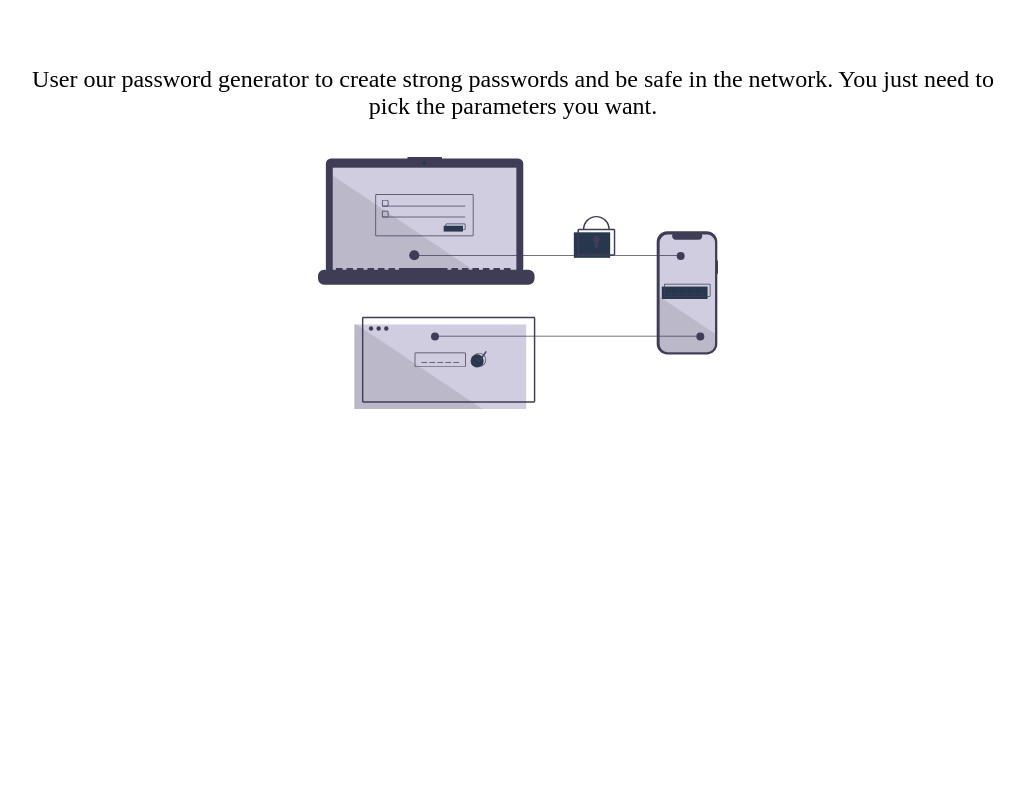
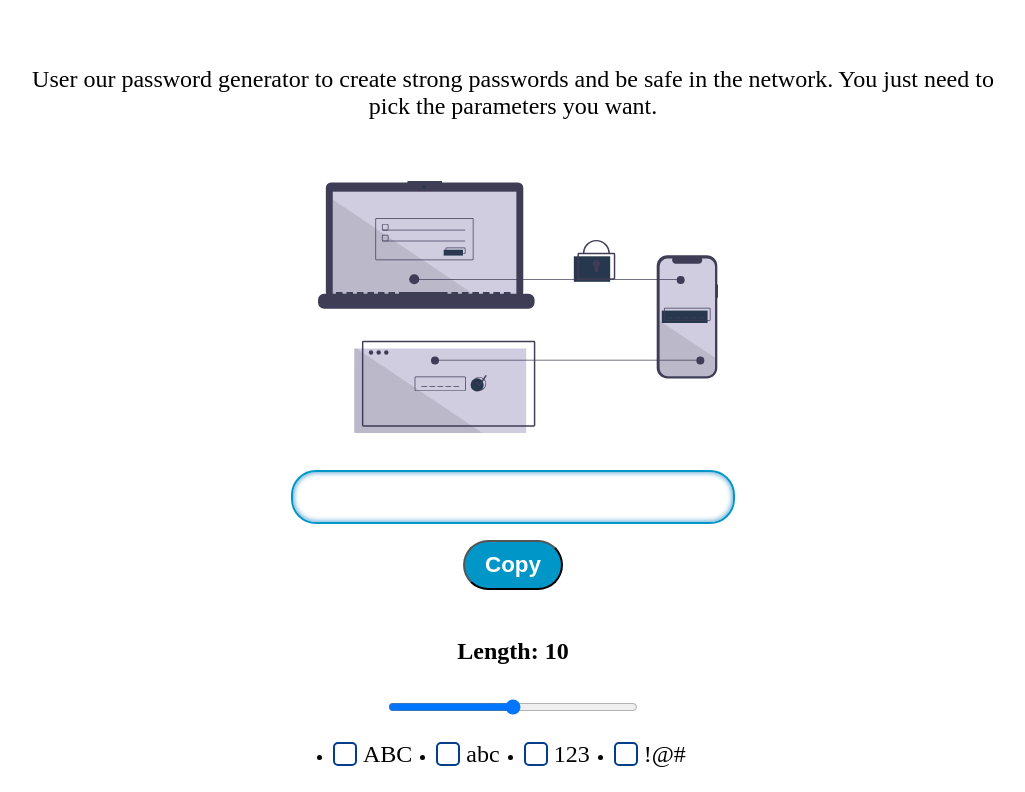
Before and after one commit to GerardoMejia1107/Unshakable-Generator, a React (Vite) app: page / in a window 1280 px wide. Shown: the part 246-1038 px from the top of the page, without its empty margins (127-1152 px from the left). Before the commit the page ends 800 px from the top, so only its background shows below. Built offline with nearby package versions, Linux system fonts and the light colour scheme; the HTML template or start-up script is replaced by a standard one.

Commit message:
🚀 Generator section and Hero design
Design of generator and hero sections, also constants directory was created to keep the objects data, for example data for li tags or buttons

```diff
--- a/src/App.jsx
+++ b/src/App.jsx
@@ -1,12 +1,14 @@
 import "./styles/App.css";
 import Heading from "./components/Heading/Heading";
 import Hero from "./components/Hero/Hero";
+import Generator from "./components/Generator/Generator";
 
 function App() {
     return (
         <>
             <Heading />
             <Hero />
+            <Generator />
         </>
     );
 }
--- /dev/null
+++ b/src/components/Button/Button.jsx
@@ -0,0 +1,10 @@
+/* eslint-disable react/prop-types */
+import "./styles.css";
+function Button({ buttonInfo, action }) {
+    return (
+        <button className="button" onClick={action}>
+            {buttonInfo.text}
+        </button>
+    );
+}
+export default Button;
--- /dev/null
+++ b/src/components/Button/styles.css
@@ -0,0 +1,14 @@
+@import url("../../styles/color-pallete.css");
+.button {
+    padding: 10px 20px;
+    margin: 1rem auto;
+    display: block;
+
+    background-color: var(--blue-green);
+    color: white;
+
+    border-radius: 25px;
+
+    font-weight: 600;
+    font-size: clamp(1rem, 6vw, 1.4rem);
+}
--- /dev/null
+++ b/src/components/Checkbox/Checkbox.jsx
@@ -0,0 +1,16 @@
+/* eslint-disable react/prop-types */
+import "./styles.css";
+function Checkbox({ elementData }) {
+    return (
+        <li>
+            <input
+                type="checkbox"
+                name={elementData.name}
+                id={elementData.name}
+            />
+            <label htmlFor={elementData.name}>{elementData.text}</label>
+        </li>
+    );
+}
+
+export default Checkbox;
--- /dev/null
+++ b/src/components/Checkbox/styles.css
@@ -0,0 +1,39 @@
+/*Input styles*/
+input[type="checkbox"] {
+    display: none;
+}
+
+input[type="checkbox"] + label {
+    position: relative;
+    padding-left: 30px;
+    cursor: pointer;
+
+    font-size: clamp(1rem, 6vw, 1.5rem);
+    font-weight: 500;
+}
+
+input[type="checkbox"] + label:before {
+    content: "";
+    position: absolute;
+    left: 0;
+    top: 50%;
+    transform: translateY(-50%);
+    border: 2px solid var(--marian-blue);
+    width: 20px;
+    height: 20px;
+    border-radius: 5px;
+}
+
+input[type="checkbox"]:checked + label::before {
+    background-color: var(--marian-blue);
+}
+
+input[type="checkbox"]:checked + label::after {
+    content: "✓";
+    position: absolute;
+    left: 3px;
+    top: 50%;
+    transform: translateY(-50%);
+    color: white;
+    font-size: 1.5rem;
+}
--- /dev/null
+++ b/src/components/Generator/Generator.jsx
@@ -0,0 +1,55 @@
+import Button from "../Button/Button";
+import { buttonsData } from "../../constants/buttonsData";
+import { parametersData } from "../../constants/parametersData";
+import "./styles.css";
+import Checkbox from "../Checkbox/Checkbox";
+function Generator() {
+    return (
+        <>
+            <main id="generator__section">
+                <section className="generaton__content">
+                    <div className="generator__img__decoration">
+                        <img
+                            src="../../../public/assets/images/hero-img-dark-grey.svg"
+                            alt=""
+                        />
+                    </div>
+
+                    <section className="generator">
+                        <div className="input__generation">
+                            <p></p>
+                        </div>
+                        <Button buttonInfo={buttonsData.copy} />
+                        <section className="parameters__container">
+                            <div className="length__parameter">
+                                <h3>
+                                    Length: <span id="length__value">10</span>
+                                </h3>
+                                <input
+                                    type="range"
+                                    name="range"
+                                    id="range"
+                                    max={20}
+                                    min={8}
+                                />
+                            </div>
+                            <div className="font__parameters">
+                                <ul className="parameters__list">
+                                    {parametersData.map((parameter, index) => {
+                                        return (
+                                            <Checkbox
+                                                elementData={parameter}
+                                                key={index}
+                                            />
+                                        );
+                                    })}
+                                </ul>
+                            </div>
+                        </section>
+                    </section>
+                </section>
+            </main>
+        </>
+    );
+}
+export default Generator;
--- /dev/null
+++ b/src/components/Generator/styles.css
@@ -0,0 +1,68 @@
+#generator__section {
+    padding: 1rem;
+}
+
+/*Img styles*/
+#generator__section .generator__img__decoration {
+    height: auto;
+    width: 100%;
+
+    display: flex;
+    justify-content: center;
+    align-items: center;
+
+    padding: 5px;
+    margin-top: 1.5rem;
+}
+
+#generator__section .generator__img__decoration img {
+    width: min(400px, 85%);
+}
+
+/*Styles for the input (shows the password generated)*/
+.generator {
+    margin-top: 2rem;
+}
+.generator .input__generation {
+    width: min(400px, 80%);
+    height: 2.5rem;
+
+    padding: 5px 20px;
+    margin: 0 auto;
+
+    border-radius: 25px;
+    border: 2px solid var(--blue-green);
+
+    box-shadow: 0 0 5px 1px var(--picton-blue) inset;
+
+    display: flex;
+    justify-content: flex-start;
+    align-items: center;
+
+    font-size: clamp(1.1rem, 6vw, 1.5rem);
+}
+
+.parameters__list {
+    width: min(400px, 80%);
+    margin: 0 auto;
+    display: flex;
+    gap: 1.5rem;
+    flex-wrap: wrap;
+}
+
+.length__parameter {
+    display: flex;
+    flex-direction: column;
+    gap: 0.5rem;
+    align-items: center;
+    margin: 1.5rem auto;
+}
+
+.length__parameter h3 {
+    font-size: clamp(1.1rem, 6vw, 1.5rem);
+    font-weight: 600;
+}
+
+input[type="range"] {
+    width: min(250px, 60%);
+}
--- a/src/components/Hero/Hero.jsx
+++ b/src/components/Hero/Hero.jsx
@@ -9,12 +9,7 @@ function Hero() {
                     be safe in the network. You just need to pick the parameters
                     you want.
                 </p>
-                <div className="img__container">
-                    <img
-                        src="../../../public/assets/images/hero-img-dark-grey.svg"
-                        alt=""
-                    />
-                </div>
+
             </section>
         </>
     );
--- a/src/components/Hero/styles.css
+++ b/src/components/Hero/styles.css
@@ -20,19 +20,3 @@
     margin: 0 auto;
     margin-top: 1rem;
 }
-
-#hero__container .img__container {
-    height: auto;
-    width: 100%;
-
-    display: flex;
-    justify-content: center;
-    align-items: center;
-
-    padding: 5px;
-    margin-top: 2rem;
-}
-
-#hero__container .img__container img {
-    width: min(400px, 80%);
-}
--- /dev/null
+++ b/src/constants/buttonsData.js
@@ -0,0 +1,10 @@
+export const buttonsData = {
+    copy: {
+        name: "copy",
+        text: "Copy",
+    },
+    regenerate: {
+        name: "regenerate",
+        text: "Regenerate",
+    },
+};
--- /dev/null
+++ b/src/constants/parametersData.js
@@ -0,0 +1,22 @@
+export const parametersData = [
+    {
+        name: "uppercase",
+        text: "ABC",
+        lot: "ABCDEFGHIJKLMNOPQRSTUVWXYZ",
+    },
+    {
+        name: "lowercase",
+        text: "abc",
+        lot: "abcdefghijklmnopqrstuvwxyz",
+    },
+    {
+        name: "numbers",
+        text: "123",
+        lot: "0123456789",
+    },
+    {
+        name: "symbols",
+        text: "!@#",
+        lot: "!@#$%^&*(){}[]=<>/,.",
+    },
+];
```
Also changed, not shown: src/constants/menuOptions.js (added).
